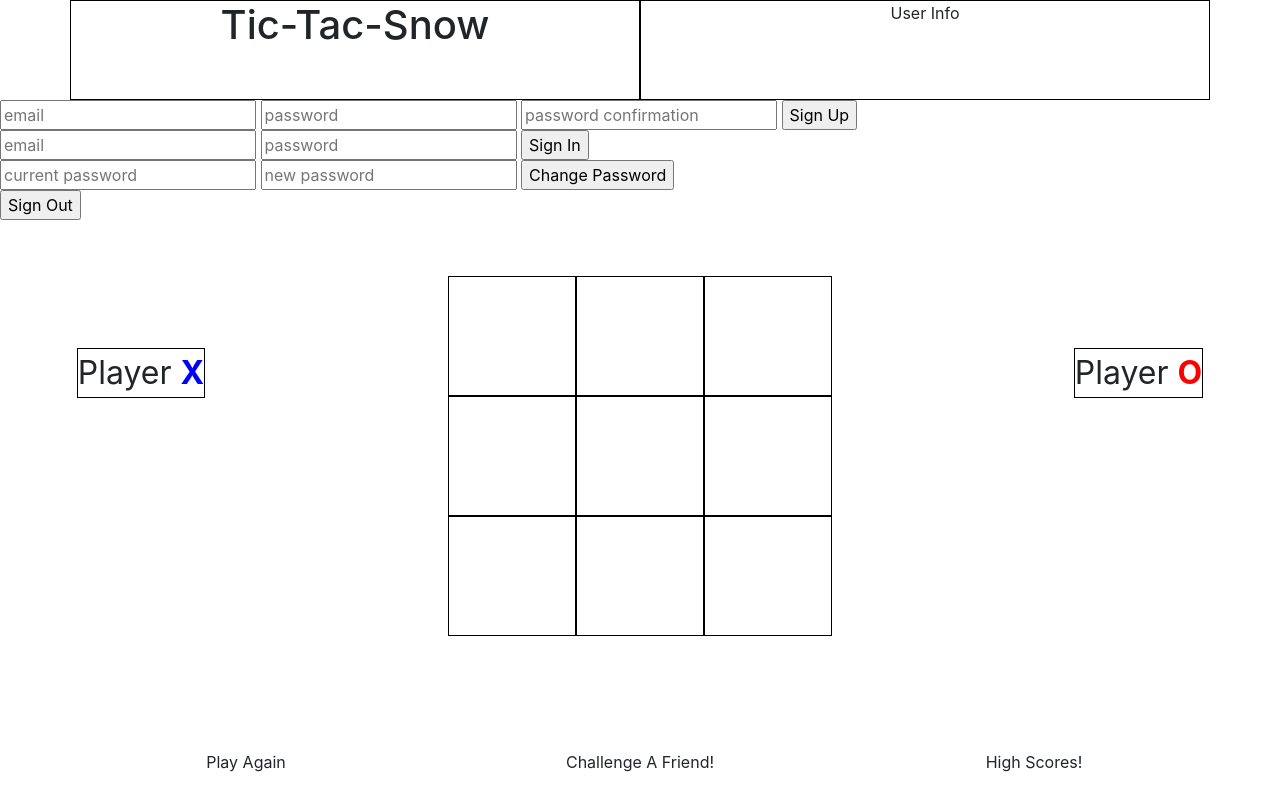
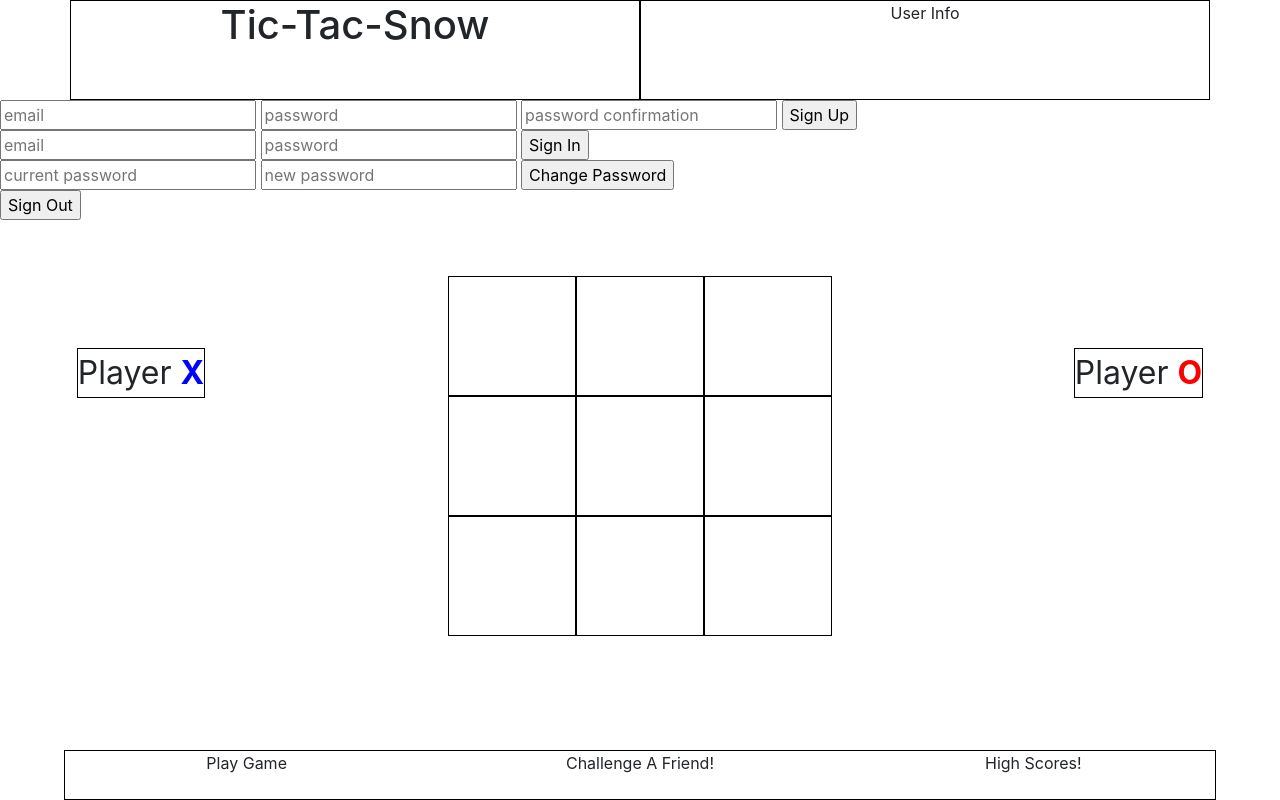
Before and after one commit to cpcurtis1218/tic-tac-toe-client, a website built with webpack: page index.html in a window 1280 px wide. Built offline with nearby package versions, Linux system fonts and the light colour scheme.

Commit message:
Adds ID to Play again button
-Adds ID to Play Again button
-Adds border around footer

```diff
--- a/assets/styles/index.scss
+++ b/assets/styles/index.scss
@@ -12,6 +12,7 @@ div {
 }
 
 footer {
+  border: 1px solid black;
   height: 50px;
   margin: 0 auto;
   width: 90vw;
@@ -26,6 +27,10 @@ header {
 
 span {
   font-weight: bold;
+}
+
+.activate:hover {
+  background-color: grey;
 }
 
 .game {
--- a/index.html
+++ b/index.html
@@ -64,7 +64,7 @@
       </div>
       <footer class="fixed-bottom">
         <div class="row">
-          <div class="play-again-button col-4">Play Again</div>
+          <div class="activate col-4" id="activate">Play Game</div>
           <div class="col-4">Challenge A Friend!</div>
           <div class="col-4">High Scores!</div>
         </div>
```
